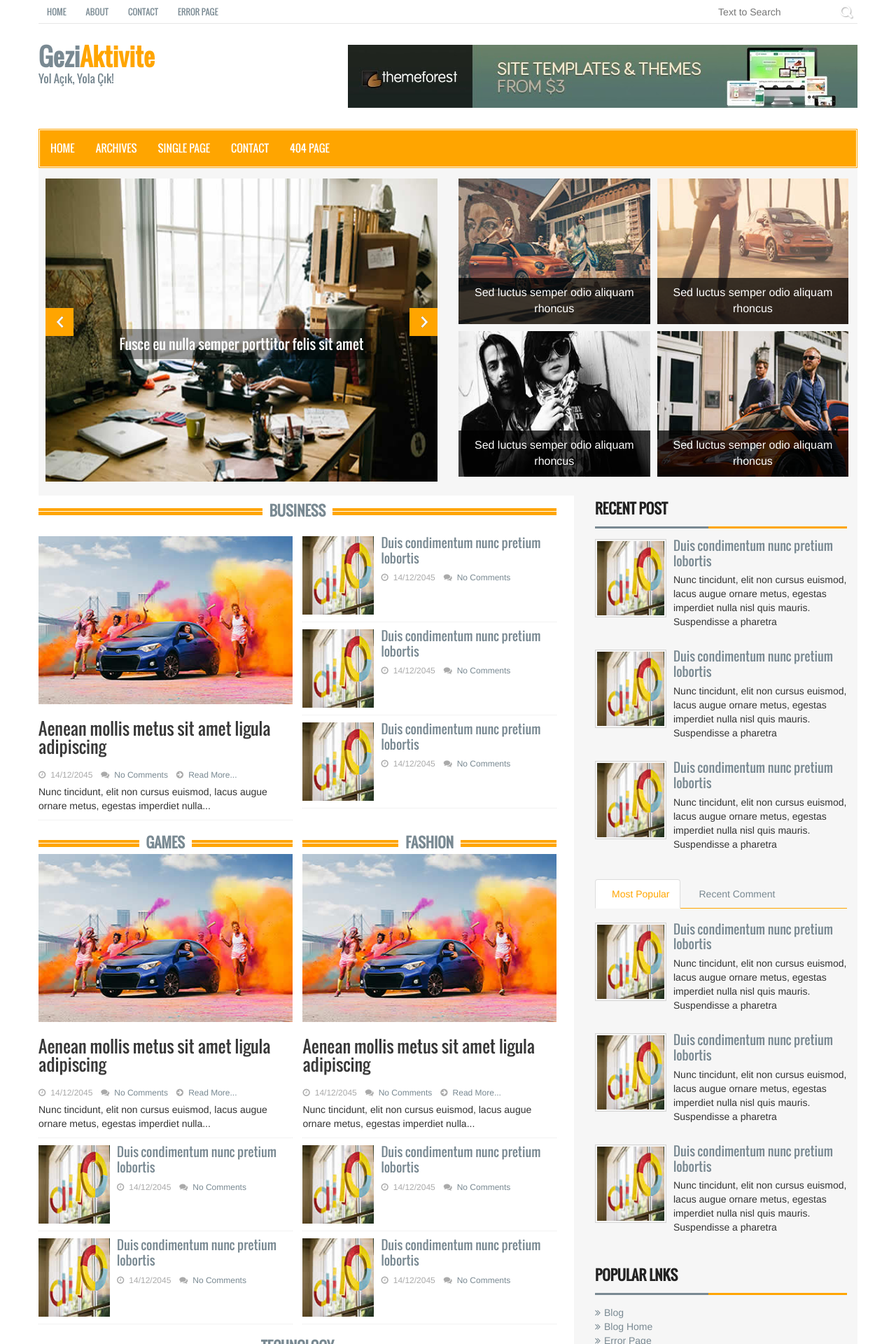
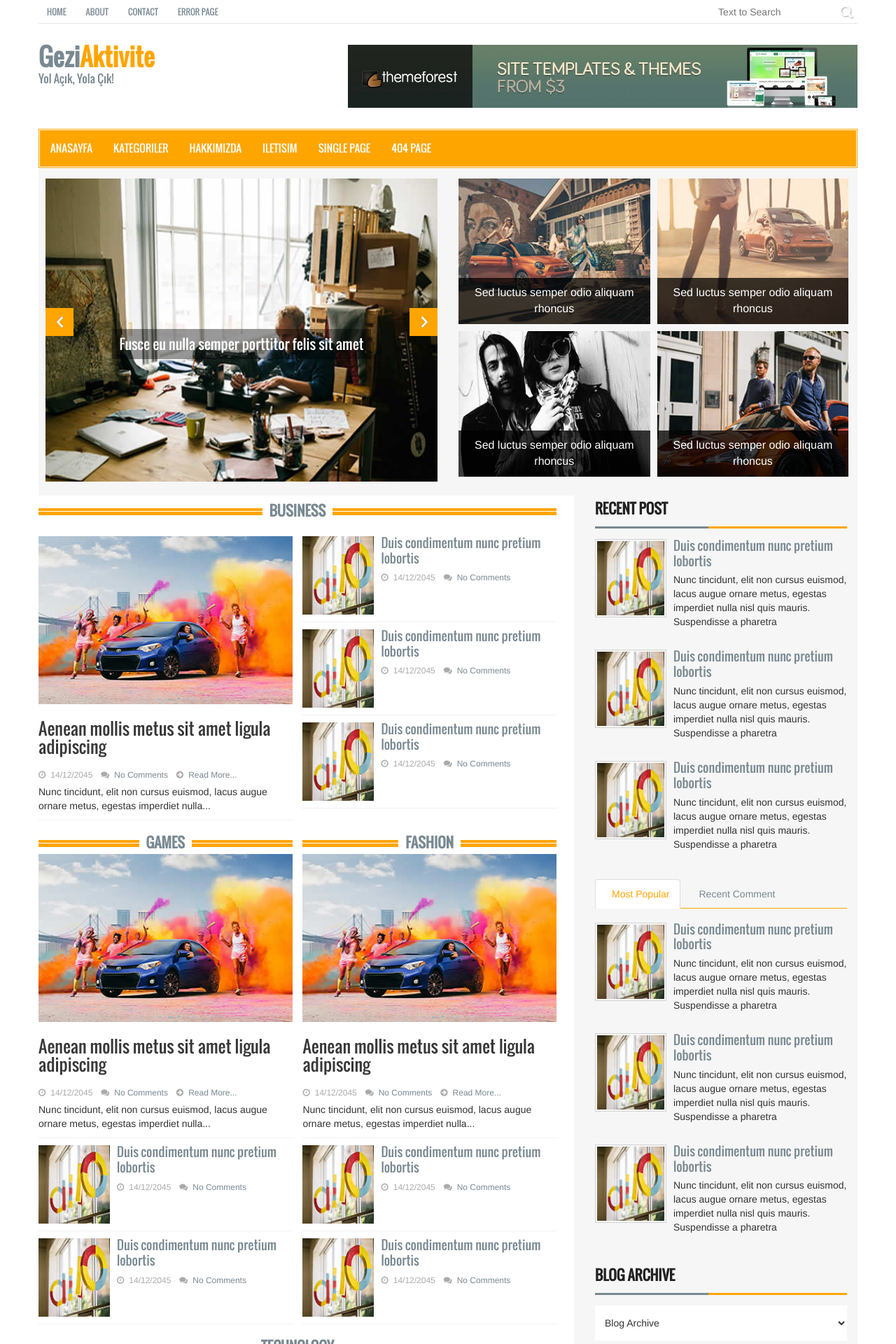
Before and after one commit to firatatalay/DjangoProject, a Django app: page / in a window 1280 px wide. Shown: the top 1920 px of the page at 70% size. Run offline with Django 3.2, Linux system fonts and the light colour scheme; data comes from the database, SQL or seed files in the repository; both versions use the stored data as it was after the commit; some libraries are stand-ins or nearby versions.

Commit message:
Hakkımızda ve İletişim
Hakkımızda ve iletişim alanlarına Ckeditör entegre edildi ve verileri veritabanından sayfalara çekildi.

```diff
--- a/djangoActivityProject/urls.py
+++ b/djangoActivityProject/urls.py
@@ -18,8 +18,12 @@ from django.conf.urls.static import static
 from django.contrib import admin
 from django.urls import path, include
 
+from home import views
+
 urlpatterns = [
     path('', include('home.urls')),
+    path('iletisim/', views.iletisim, name='iletisim'),
+    path('hakkimizda/', views.hakkimizda, name='hakkimizda'),
     path('home/', include('home.urls')),
     path('place/', include('place.urls')),
     path('admin/', admin.site.urls),
--- a/home/models.py
+++ b/home/models.py
@@ -1,6 +1,8 @@
 from django.db import models
 
 # Create your models here.
+from ckeditor_uploader.fields import RichTextUploadingField
+
 
 class Setting(models.Model):
     STATUS = (
@@ -23,8 +25,8 @@ class Setting(models.Model):
     facebook = models.CharField(blank=True, max_length=255)
     twitter = models.CharField(blank=True, max_length=255)
     instagram = models.CharField(blank=True, max_length=255)
-    aboutus = models.TextField(blank=True)
-    contact = models.TextField(blank=True)
+    aboutus = RichTextUploadingField()
+    contact = RichTextUploadingField()
     status = models.CharField(max_length=10, choices=STATUS)
     create_at = models.DateTimeField(auto_now_add=True)
     update_at = models.DateTimeField(auto_now=True)
--- a/home/templates/content.html
+++ b/home/templates/content.html
@@ -38,15 +17,15 @@
             <div class="business_category_right wow fadeInDown">
               <ul class="small_catg">
                 <li>
-                  <div class="media wow fadeInDown"> <a class="media-left" href="{% static 'pages/single.html'%}"><img src="{% static 'images/112x112.jpg' %}" alt=""></a>
+                  <div class="media wow fadeInDown"> <a class="media-left" href="pages/single.html"><img src="images/112x112.jpg" alt=""></a>
                     <div class="media-body">
-                      <h4 class="media-heading"><a href="{% static 'pages/single.html' %}">Duis condimentum nunc pretium lobortis </a></h4>
+                      <h4 class="media-heading"><a href="pages/single.html">Duis condimentum nunc pretium lobortis </a></h4>
                       <div class="comments_box"> <span class="meta_date">14/12/2045</span> <span class="meta_comment"><a href="#">No Comments</a></span> </div>
                     </div>
                   </div>
                 </li>
                 <li>
-                  <div class="media wow fadeInDown"> <a class="media-left" href="#"><img src="{% static 'images/112x112.jpg' %}" alt=""></a>
+                  <div class="media wow fadeInDown"> <a class="media-left" href="#"><img src="images/112x112.jpg" alt=""></a>
                     <div class="media-body">
                       <h4 class="media-heading"><a href="#">Duis condimentum nunc pretium lobortis </a></h4>
                       <div class="comments_box"> <span class="meta_date">14/12/2045</span> <span class="meta_comment"><a href="#">No Comments</a></span> </div>
@@ -54,7 +33,7 @@
                   </div>
                 </li>
                 <li>
-                  <div class="media wow fadeInDown"> <a class="media-left" href="#"><img src="{% static 'images/112x112.jpg' %}" alt=""></a>
+                  <div class="media wow fadeInDown"> <a class="media-left" href="#"><img src="images/112x112.jpg" alt=""></a>
                     <div class="media-body">
                       <h4 class="media-heading"><a href="#">Duis condimentum nunc pretium lobortis </a></h4>
                       <div class="comments_box"> <span class="meta_date">14/12/2045</span> <span class="meta_comment"><a href="#">No Comments</a></span> </div>
@@ -86,7 +65,7 @@
                     </div>
                   </li>
                   <li>
-                    <div class="media wow fadeInDown"> <a class="media-left" href="#"><img src="{% static 'images/112x112.jpg' %}" alt=""></a>
+                    <div class="media wow fadeInDown"> <a class="media-left" href="#"><img src="images/112x112.jpg" alt=""></a>
                       <div class="media-body">
                         <h4 class="media-heading"><a href="#">Duis condimentum nunc pretium lobortis </a></h4>
                         <div class="comments_box"> <span class="meta_date">14/12/2045</span> <span class="meta_comment"><a href="#">No Comments</a></span> </div>
@@ -110,7 +89,7 @@
                   </ul>
                   <ul class="small_catg wow fadeInDown">
                     <li>
-                      <div class="media wow fadeInDown"> <a class="media-left" href="#"><img src="{% static 'images/112x112.jpg' %}" alt=""></a>
+                      <div class="media wow fadeInDown"> <a class="media-left" href="#"><img src="images/112x112.jpg" alt=""></a>
                         <div class="media-body">
                           <h4 class="media-heading"><a href="#">Duis condimentum nunc pretium lobortis </a></h4>
                           <div class="comments_box"> <span class="meta_date">14/12/2045</span> <span class="meta_comment"><a href="#">No Comments</a></span> </div>
@@ -118,7 +97,7 @@
                       </div>
                     </li>
                     <li>
-                      <div class="media wow fadeInDown"> <a class="media-left" href="#"><img src="{% static 'images/112x112.jpg' %}" alt=""></a>
+                      <div class="media wow fadeInDown"> <a class="media-left" href="#"><img src="images/112x112.jpg" alt=""></a>
                         <div class="media-body">
                           <h4 class="media-heading"><a href="#">Duis condimentum nunc pretium lobortis </a></h4>
                           <div class="comments_box"> <span class="meta_date">14/12/2045</span> <span class="meta_comment"><a href="#">No Comments</a></span> </div>
@@ -146,7 +125,7 @@
               <div class="business_category_right">
                 <ul class="small_catg wow fadeInDown">
                   <li>
-                    <div class="media wow fadeInDown"> <a class="media-left" href="#"><img src="{% static 'images/112x112.jpg' %}" alt=""></a>
+                    <div class="media wow fadeInDown"> <a class="media-left" href="#"><img src="images/112x112.jpg" alt=""></a>
                       <div class="media-body">
                         <h4 class="media-heading"><a href="#">Duis condimentum nunc pretium lobortis </a></h4>
                         <div class="comments_box"> <span class="meta_date">14/12/2045</span> <span class="meta_comment"><a href="#">No Comments</a></span> </div>
@@ -154,7 +133,7 @@
                     </div>
                   </li>
                   <li>
-                    <div class="media wow fadeInDown"> <a class="media-left" href="#"><img src="{% static 'images/112x112.jpg' %}" alt=""></a>
+                    <div class="media wow fadeInDown"> <a class="media-left" href="#"><img src="images/112x112.jpg" alt=""></a>
                       <div class="media-body">
                         <h4 class="media-heading"><a href="#">Duis condimentum nunc pretium lobortis </a></h4>
                         <div class="comments_box"> <span class="meta_date">14/12/2045</span> <span class="meta_comment"><a href="#">No Comments</a></span> </div>
@@ -162,7 +141,7 @@
                     </div>
                   </li>
                   <li>
-                    <div class="media wow fadeInDown"> <a class="media-left" href="#"><img src="{% static 'images/112x112.jpg' %}" alt=""></a>
+                    <div class="media wow fadeInDown"> <a class="media-left" href="#"><img src="images/112x112.jpg" alt=""></a>
                       <div class="media-body">
                         <h4 class="media-heading"><a href="#">Duis condimentum nunc pretium lobortis </a></h4>
                         <div class="comments_box"> <span class="meta_date">14/12/2045</span> <span class="meta_comment"><a href="#">No Comments</a></span> </div>
@@ -181,7 +160,7 @@
             <h2>Recent Post</h2>
             <ul class="small_catg popular_catg wow fadeInDown">
               <li>
-                <div class="media wow fadeInDown"> <a href="#" class="media-left"><img alt="" src="{% static 'images/112x112.jpg' %}"> </a>
+                <div class="media wow fadeInDown"> <a href="#" class="media-left"><img alt="" src="images/112x112.jpg"> </a>
                   <div class="media-body">
                     <h4 class="media-heading"><a href="#">Duis condimentum nunc pretium lobortis </a></h4>
                     <p>Nunc tincidunt, elit non cursus euismod, lacus augue ornare metus, egestas imperdiet nulla nisl quis mauris. Suspendisse a pharetra </p>
@@ -189,7 +168,7 @@
                 </div>
               </li>
               <li>
-                <div class="media wow fadeInDown"> <a href="#" class="media-left"><img alt="" src="{% static 'images/112x112.jpg' %}"> </a>
+                <div class="media wow fadeInDown"> <a href="#" class="media-left"><img alt="" src="images/112x112.jpg"> </a>
                   <div class="media-body">
                     <h4 class="media-heading"><a href="#">Duis condimentum nunc pretium lobortis </a></h4>
                     <p>Nunc tincidunt, elit non cursus euismod, lacus augue ornare metus, egestas imperdiet nulla nisl quis mauris. Suspendisse a pharetra </p>
@@ -197,7 +176,7 @@
                 </div>
               </li>
               <li>
-                <div class="media wow fadeInDown"> <a href="#" class="media-left"><img alt="" src="{% static 'images/112x112.jpg' %}"> </a>
+                <div class="media wow fadeInDown"> <a href="#" class="media-left"><img alt="" src="images/112x112.jpg"> </a>
                   <div class="media-body">
                     <h4 class="media-heading"><a href="#">Duis condimentum nunc pretium lobortis </a></h4>
                     <p>Nunc tincidunt, elit non cursus euismod, lacus augue ornare metus, egestas imperdiet nulla nisl quis mauris. Suspendisse a pharetra </p>
@@ -215,7 +194,7 @@
               <div id="mostPopular" class="tab-pane fade in active" role="tabpanel">
                 <ul class="small_catg popular_catg wow fadeInDown">
                   <li>
-                    <div class="media wow fadeInDown"> <a class="media-left" href="#"><img src="{% static 'images/112x112.jpg' %}" alt=""></a>
+                    <div class="media wow fadeInDown"> <a class="media-left" href="#"><img src="images/112x112.jpg" alt=""></a>
                       <div class="media-body">
                         <h4 class="media-heading"><a href="#">Duis condimentum nunc pretium lobortis </a></h4>
                         <p>Nunc tincidunt, elit non cursus euismod, lacus augue ornare metus, egestas imperdiet nulla nisl quis mauris. Suspendisse a pharetra </p>
@@ -223,7 +202,7 @@
                     </div>
                   </li>
                   <li>
-                    <div class="media wow fadeInDown"> <a class="media-left" href="#"><img src="{% static 'images/112x112.jpg' %}" alt=""></a>
+                    <div class="media wow fadeInDown"> <a class="media-left" href="#"><img src="images/112x112.jpg" alt=""></a>
                       <div class="media-body">
                         <h4 class="media-heading"><a href="#">Duis condimentum nunc pretium lobortis </a></h4>
                         <p>Nunc tincidunt, elit non cursus euismod, lacus augue ornare metus, egestas imperdiet nulla nisl quis mauris. Suspendisse a pharetra </p>
@@ -231,7 +210,7 @@
                     </div>
                   </li>
                   <li>
-                    <div class="media wow fadeInDown"> <a class="media-left" href="#"><img src="{% static 'images/112x112.jpg' %}" alt=""></a>
+                    <div class="media wow fadeInDown"> <a class="media-left" href="#"><img src="images/112x112.jpg" alt=""></a>
                       <div class="media-body">
                         <h4 class="media-heading"><a href="#">Duis condimentum nunc pretium lobortis </a></h4>
                         <p>Nunc tincidunt, elit non cursus euismod, lacus augue ornare metus, egestas imperdiet nulla nisl quis mauris. Suspendisse a pharetra </p>
@@ -243,7 +222,7 @@
               <div id="recentComent" class="tab-pane fade" role="tabpanel">
                 <ul class="small_catg popular_catg">
                   <li>
-                    <div class="media wow fadeInDown"> <a class="media-left" href="#"><img src="{% static 'images/112x112.jpg' %}" alt=""></a>
+                    <div class="media wow fadeInDown"> <a class="media-left" href="#"><img src="images/112x112.jpg" alt=""></a>
                       <div class="media-body">
                         <h4 class="media-heading"><a href="#">Duis condimentum nunc pretium lobortis </a></h4>
                         <p>Nunc tincidunt, elit non cursus euismod, lacus augue ornare metus, egestas imperdiet nulla nisl quis mauris. Suspendisse a pharetra </p>
@@ -251,7 +230,7 @@
                     </div>
                   </li>
                   <li>
-                    <div class="media wow fadeInDown"> <a class="media-left" href="#"><img src="{% static 'images/112x112.jpg' %}" alt=""></a>
+                    <div class="media wow fadeInDown"> <a class="media-left" href="#"><img src="images/112x112.jpg" alt=""></a>
                       <div class="media-body">
                         <h4 class="media-heading"><a href="#">Duis condimentum nunc pretium lobortis </a></h4>
                         <p>Nunc tincidunt, elit non cursus euismod, lacus augue ornare metus, egestas imperdiet nulla nisl quis mauris. Suspendisse a pharetra </p>
@@ -259,7 +238,7 @@
                     </div>
                   </li>
                   <li>
-                    <div class="media wow fadeInDown"> <a class="media-left" href="#"><img src="{% static 'images/112x112.jpg' %}" alt=""></a>
+                    <div class="media wow fadeInDown"> <a class="media-left" href="#"><img src="images/112x112.jpg" alt=""></a>
                       <div class="media-body">
                         <h4 class="media-heading"><a href="#">Duis condimentum nunc pretium lobortis </a></h4>
                         <p>Nunc tincidunt, elit non cursus euismod, lacus augue ornare metus, egestas imperdiet nulla nisl quis mauris. Suspendisse a pharetra </p>
@@ -270,7 +249,17 @@
               </div>
             </div>
           </div>
-
+          <div class="single_bottom_rightbar">
+            <h2>Blog Archive</h2>
+            <div class="blog_archive wow fadeInDown">
+              <form action="#">
+                <select>
+                  <option value="">Blog Archive</option>
+                  <option value="">October(20)</option>
+                </select>
+              </form>
+            </div>
+          </div>
           <div class="single_bottom_rightbar wow fadeInDown">
             <h2>Popular Lnks</h2>
             <ul>
--- a/home/templates/navbar.html
+++ b/home/templates/navbar.html
@@ -6,18 +6,20 @@
         </div>
         <div id="navbar" class="navbar-collapse collapse">
           <ul class="nav navbar-nav custom_nav">
-            <li class=""><a href="index.html">Home</a></li>
-            <li class="dropdown"> <a href="#" class="" data-toggle="dropdown" role="button" aria-expanded="false">Archives</a>
+            <li class=""><a href="/">Anasayfa</a></li>
+            <li class="dropdown"> <a href="#" class="" data-toggle="dropdown" role="button" aria-expanded="false">Kategoriler</a>
               <ul class="dropdown-menu" role="menu">
-                <li><a href="pages/archive-main.html">Archive</a></li>
-                <li><a href="pages/archive1.html">Archive 1</a></li>
-                <li><a href="pages/archive2.html">Archive 2</a></li>
-                <li><a href="pages/archive3.html">Archive 3</a></li>
+                <li><a href="">Kategori</a></li>
+                <li><a href="">Kategori 1</a></li>
+                <li><a href="">Kategori 2</a></li>
+                <li><a href="">Kategori 3</a></li>
               </ul>
             </li>
-            <li><a href="pages/single.html">Single page</a></li>
-            <li><a href="pages/contact.html">Contact</a></li>
-            <li><a href="pages/404.html">404 page</a></li>
+
+            <li><a href="/hakkimizda">Hakkımızda</a></li>
+            <li><a href="/iletisim">ILETISIM</a></li>
+            <li><a href="">Single page</a></li>
+            <li><a href="">404 page</a></li>
           </ul>
         </div>
       </div>
--- a/home/templates/slider.html
+++ b/home/templates/slider.html
@@ -1,22 +1,41 @@
-  <section id="mainContent">
+<section id="mainContent">
     <div class="content_top">
       <div class="row">
         <div class="col-lg-6 col-md-6 col-sm6">
           <div class="latest_slider">
             <div class="slick_slider">
-                {% load static %}
-              <div class="single_iteam"><img src="{% static 'images/550x330x1.jpg' %}" alt="">
-                <h2><a class="slider_tittle" href="{% static 'pages/single.html' %}">Fusce eu nulla semper porttitor felis sit amet</a></h2>
+              <div class="single_iteam"><img src="images/550x330x1.jpg" alt="">
+                <h2><a class="slider_tittle" href="pages/single.html">Fusce eu nulla semper porttitor felis sit amet</a></h2>
               </div>
-              <div class="single_iteam"><img src="{% static 'images/550x330x2.jpg' %}" alt="">
-                <h2><a class="slider_tittle" href="{% static 'pages/single.html' %}">Fusce eu nulla semper porttitor felis sit amet</a></h2>
+              <div class="single_iteam"><img src="images/550x330x2.jpg" alt="">
+                <h2><a class="slider_tittle" href="pages/single.html">Fusce eu nulla semper porttitor felis sit amet</a></h2>
               </div>
-              <div class="single_iteam"><img src="{% static 'images/550x330x3.jpg' %}" alt="">
-                <h2><a class="slider_tittle" href="{% static 'pages/single.html' %}">Fusce eu nulla semper porttitor felis sit amet</a></h2>
+              <div class="single_iteam"><img src="images/550x330x3.jpg" alt="">
+                <h2><a class="slider_tittle" href="pages/single.html">Fusce eu nulla semper porttitor felis sit amet</a></h2>
               </div>
-              <div class="single_iteam"><img src="{% static 'images/550x330x4.jpg' %}" alt="">
-                <h2><a class="slider_tittle" href="{% static 'pages/single.html' %}">Fusce eu nulla semper porttitor felis sit amet</a></h2>
+              <div class="single_iteam"><img src="images/550x330x4.jpg" alt="">
+                <h2><a class="slider_tittle" href="pages/single.html">Fusce eu nulla semper porttitor felis sit amet</a></h2>
               </div>
             </div>
           </div>
         </div>
+        <div class="col-lg-6 col-md-6 col-sm6">
+          <div class="content_top_right">
+            <ul class="featured_nav wow fadeInDown">
+              <li><img src="images/300x215x1.jpg" alt="">
+                <div class="title_caption"><a href="pages/single.html">Sed luctus semper odio aliquam rhoncus</a></div>
+              </li>
+              <li><img src="images/300x215x2.jpg" alt="">
+                <div class="title_caption"><a href="pages/single.html">Sed luctus semper odio aliquam rhoncus</a></div>
+              </li>
+              <li><img src="images/300x215x3.jpg" alt="">
+                <div class="title_caption"><a href="pages/single.html">Sed luctus semper odio aliquam rhoncus</a></div>
+              </li>
+              <li><img src="images/300x215x4.jpg" alt="">
+                <div class="title_caption"><a href="pages/single.html">Sed luctus semper odio aliquam rhoncus</a></div>
+              </li>
+            </ul>
+          </div>
+        </div>
+      </div>
+    </div>
--- a/home/views.py
+++ b/home/views.py
@@ -7,5 +7,15 @@ from home.models import Setting
 
 def index(request):
     setting = Setting.objects.first()
-    context = {'setting': setting}
+    context = {'setting': setting, 'page':'home'}
     return render(request, 'index.html', context)
+
+def hakkimizda(request):
+    setting = Setting.objects.first()
+    context = {'setting': setting, 'page':'hakkimizda'}
+    return render(request, 'hakkimizda.html', context)
+
+def iletisim(request):
+    setting = Setting.objects.first()
+    context = {'setting': setting, 'page':'iletisim'}
+    return render(request, 'iletisim.html', context)
```
Also changed, not shown: other parts of home/templates/content.html (+7 -28 lines), home/templates/hakkimizda.html (added, +22 -0 lines), home/templates/iletisim.html (added, +22 -0 lines), db.sqlite3.
